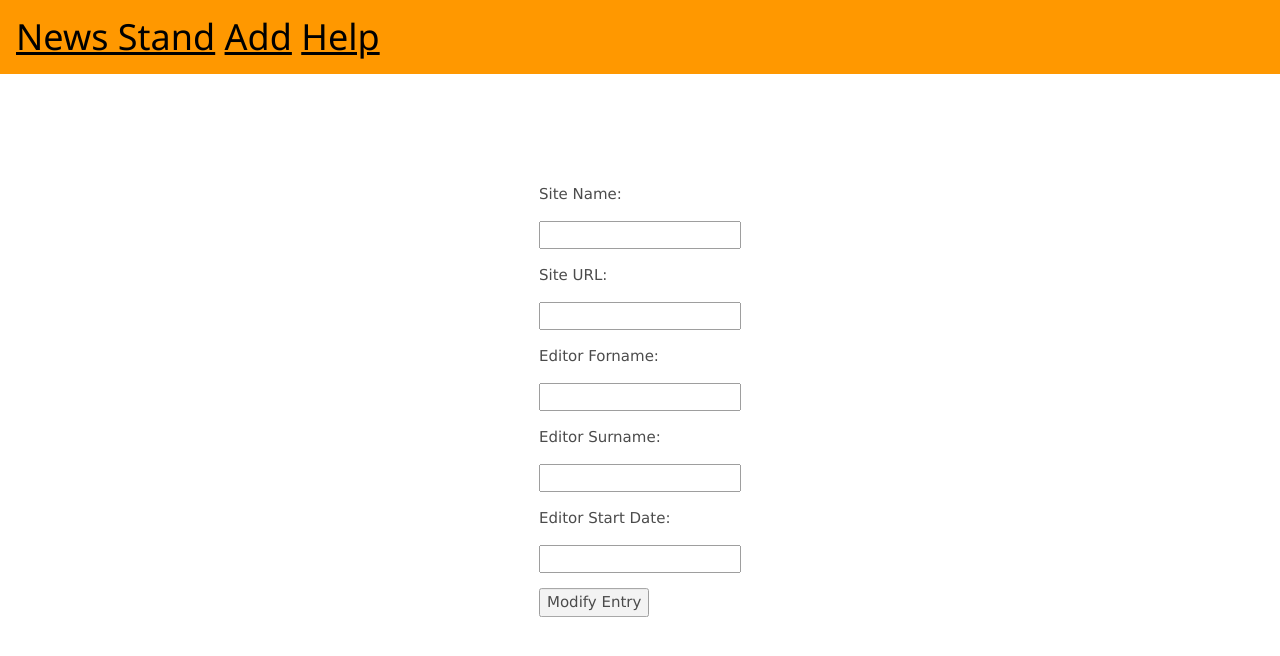
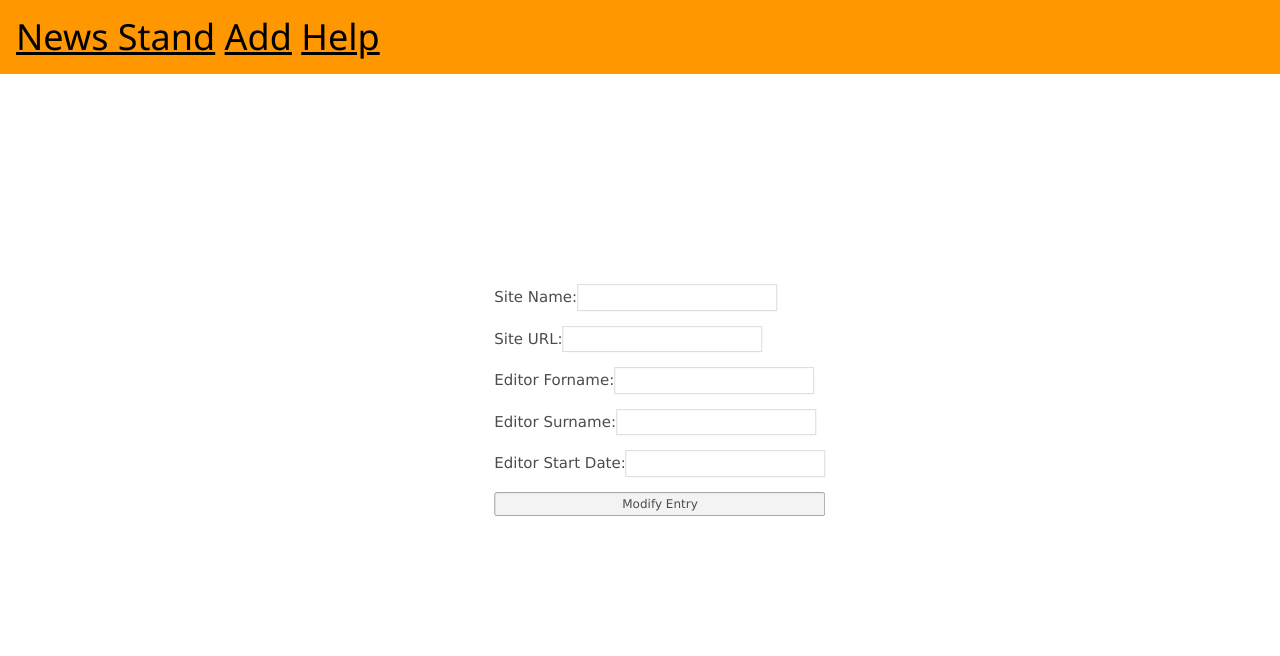
Before and after one commit to monkphin/BasicCRUD, a Flask app: page /sites/1/edit in a window 1280 px wide. Shown: the top 656 px of the page. Run offline with Flask 2, Linux system fonts and the light colour scheme; data comes from the database, SQL or seed files in the repository; data that the repository does not hold is empty; some libraries are stand-ins or nearby versions.

Commit message:
tidied up html in add.html

```diff
--- a/webapp/templates/edit.html
+++ b/webapp/templates/edit.html
@@ -8,13 +8,14 @@
     <form action="/sites/{{id}}/edit/" method="POST">
 
       {% for news_id in edit_list %}
-
-      <p class="titles">Site Name:</p><input type="text" name="new_name" placeholder="{{ site_name }}">
-      <p class="titles">Site URL:</p><input type="text" name="new_url" placeholder="{{ news_name }}">
-      <p class="titles">Editor Forname:</p><input type="text" name="ed_fname" placeholder="{{ ed_fname }}">
-      <p class="titles">Editor Surname:</p><input type="text" name="ed_lname" placeholder="{{ ed_lname }}">
-      <p class="titles">Editor Start Date:</p><input type="text" name="ed_date" placeholder="{{ ed_date }}">
-      <p><input type="submit" value="Modify Entry"></p>
+      <ul>
+        <p class="titles">Site Name:<input class="w3-border" type="text" name="new_name" placeholder="{{ site_name }}"></p>
+        <p class="titles">Site URL:<input class="w3-border" type="text" name="new_url" placeholder="{{ news_name }}"></p>
+        <p class="titles">Editor Forname:<input class="w3-border" type="text" name="ed_fname" placeholder="{{ ed_fname }}"></p>
+        <p class="titles">Editor Surname:<input class="w3-border" type="text" name="ed_lname" placeholder="{{ ed_lname }}"></p>
+        <p class="titles">Editor Start Date:<input class="w3-border" type="text" name="ed_date" placeholder="{{ ed_date }}"></p>
+        <button class="btn-lg w3-block w3-small" type="submit" style="opacity: 1;">Modify Entry</button></a>
+      </ul>
 
       {% endfor %}
     </form>
```
